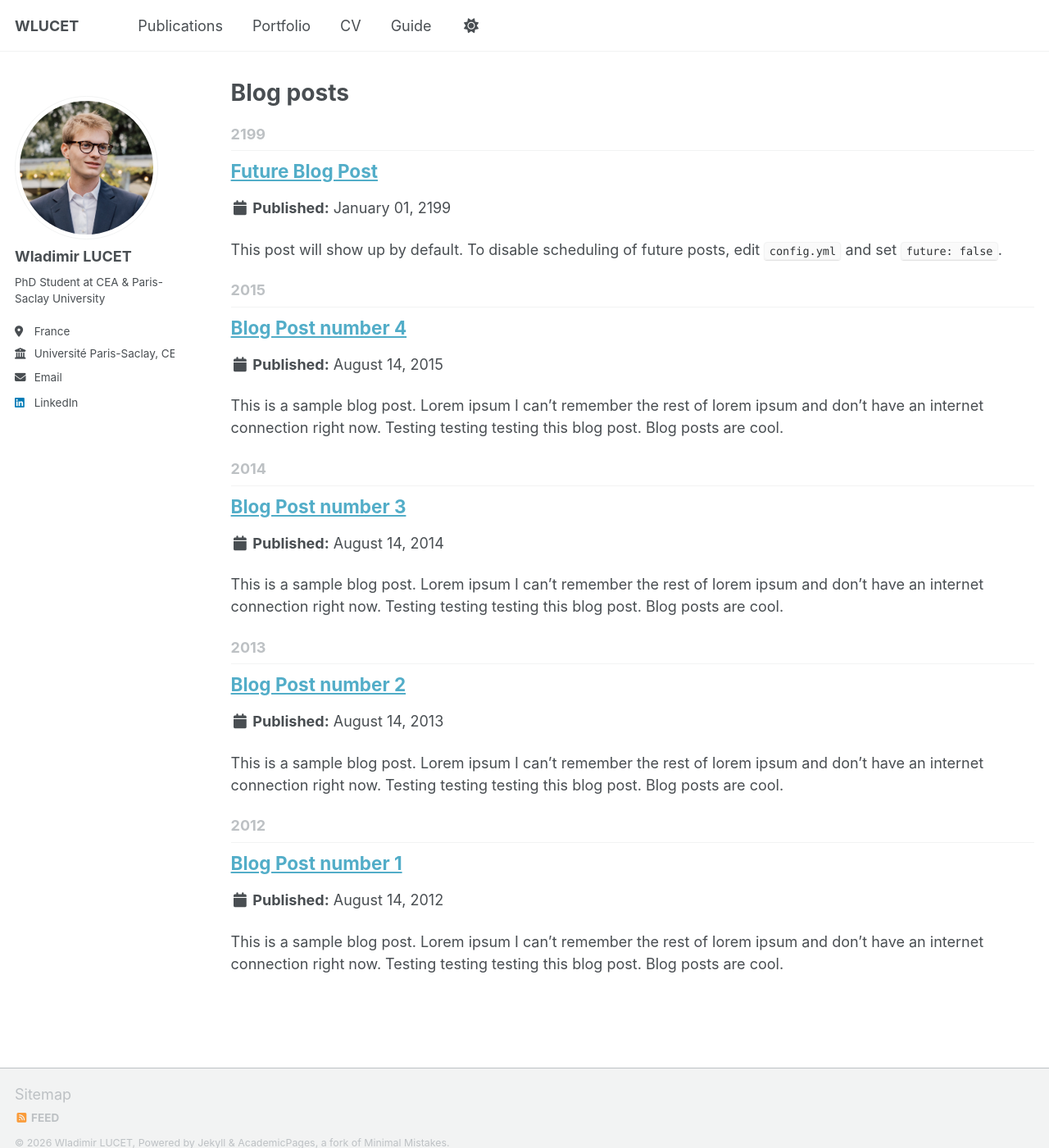
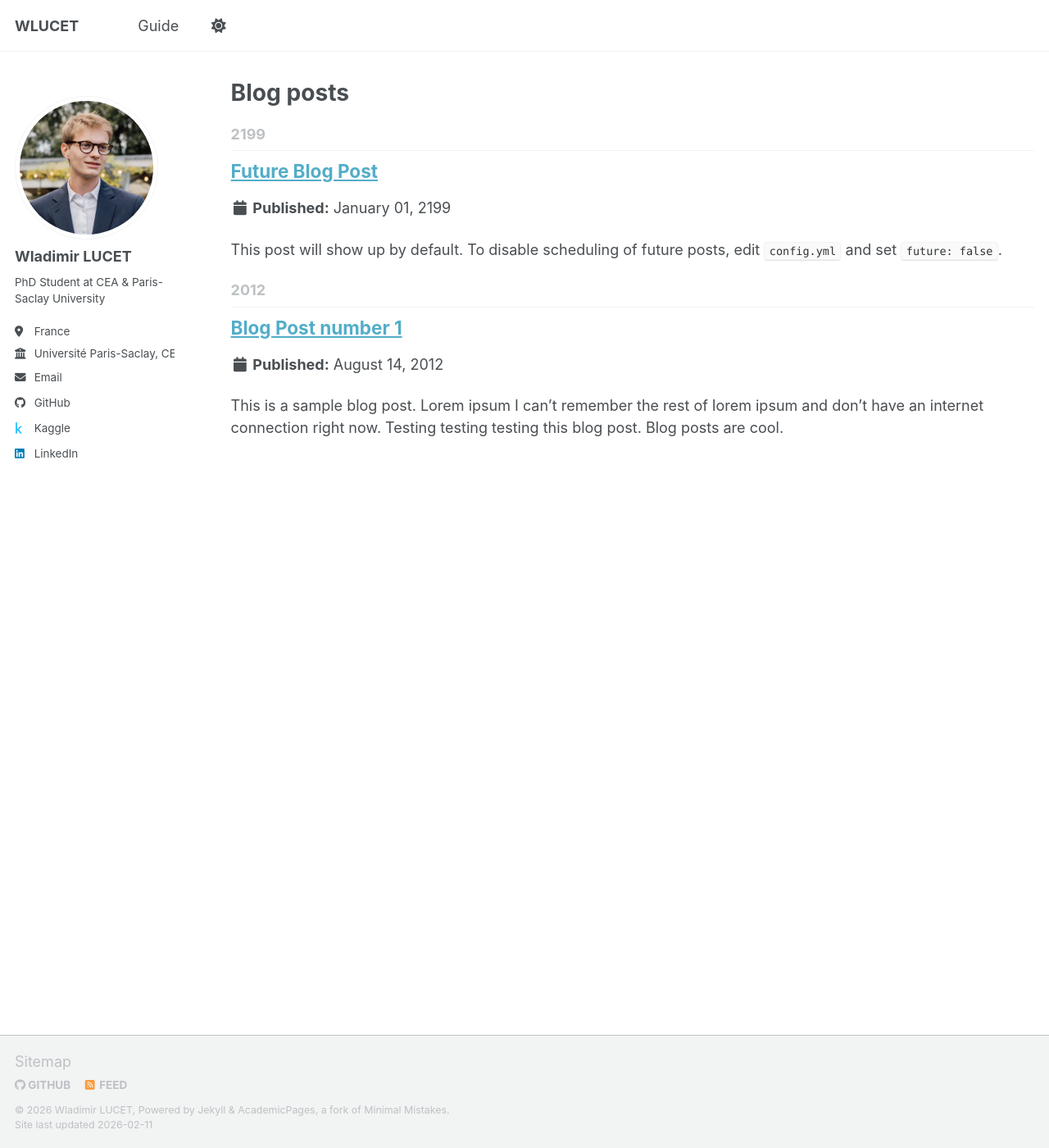
Before and after one commit to WladimirLct/wladimirlct.github.io, a Jekyll site: the page built from _pages/year-archive.html, in a window 1280 px wide and 1400 px high. Shown: the whole window at 82% size. Built offline with Jekyll 4.4.1, drawn with Linux system fonts in a browser that asks for light colours; a script bundle is joined from its source files by our own code; library files that are not in the unit come from our copies.

Commit message:
Second commit

```diff
--- a/_config.yml
+++ b/_config.yml
@@ -50,8 +50,8 @@ author:
   bitbucket        : # Username - Update with your username on the site
   codepen          : # Username
   dribbble         : # Username
-  github           : # "academicpages"
-  kaggle           : # Username
+  github           : wladimirlct
+  kaggle           : wladimirlct
   stackoverflow    : # User number or user number and name (i.e., use "1" or "1/jeff-atwood")
 
   # Social media
--- a/_posts/2013-08-14-blog-post-2.md
+++ /dev/null
@@ -1,20 +0,0 @@
----
-title: 'Blog Post number 2'
-date: 2013-08-14
-permalink: /posts/2013/08/blog-post-2/
-tags:
-  - cool posts
-  - category1
-  - category2
----
-
-This is a sample blog post. Lorem ipsum I can't remember the rest of lorem ipsum and don't have an internet connection right now. Testing testing testing this blog post. Blog posts are cool.
-
-Headings are cool
-======
-
-You can have many headings
-======
-
-Aren't headings cool?
-------
--- a/_posts/2014-08-14-blog-post-3.md
+++ /dev/null
@@ -1,20 +0,0 @@
----
-title: 'Blog Post number 3'
-date: 2014-08-14
-permalink: /posts/2014/08/blog-post-3/
-tags:
-  - cool posts
-  - category1
-  - category2
----
-
-This is a sample blog post. Lorem ipsum I can't remember the rest of lorem ipsum and don't have an internet connection right now. Testing testing testing this blog post. Blog posts are cool.
-
-Headings are cool
-======
-
-You can have many headings
-======
-
-Aren't headings cool?
-------
```
Also changed, not shown: _data/navigation.yml (+6 -6 lines), _pages/about.md (+10 -8 lines), _posts/2015-08-14-blog-post-4.md (deleted, +0 -20 lines), _publications/2010-10-01-paper-title-number-2.md (deleted, +0 -14 lines), _publications/2015-10-01-paper-title-number-3.md (deleted, +0 -14 lines), _publications/2024-02-17-paper-title-number-4.md (deleted, +0 -13 lines).
